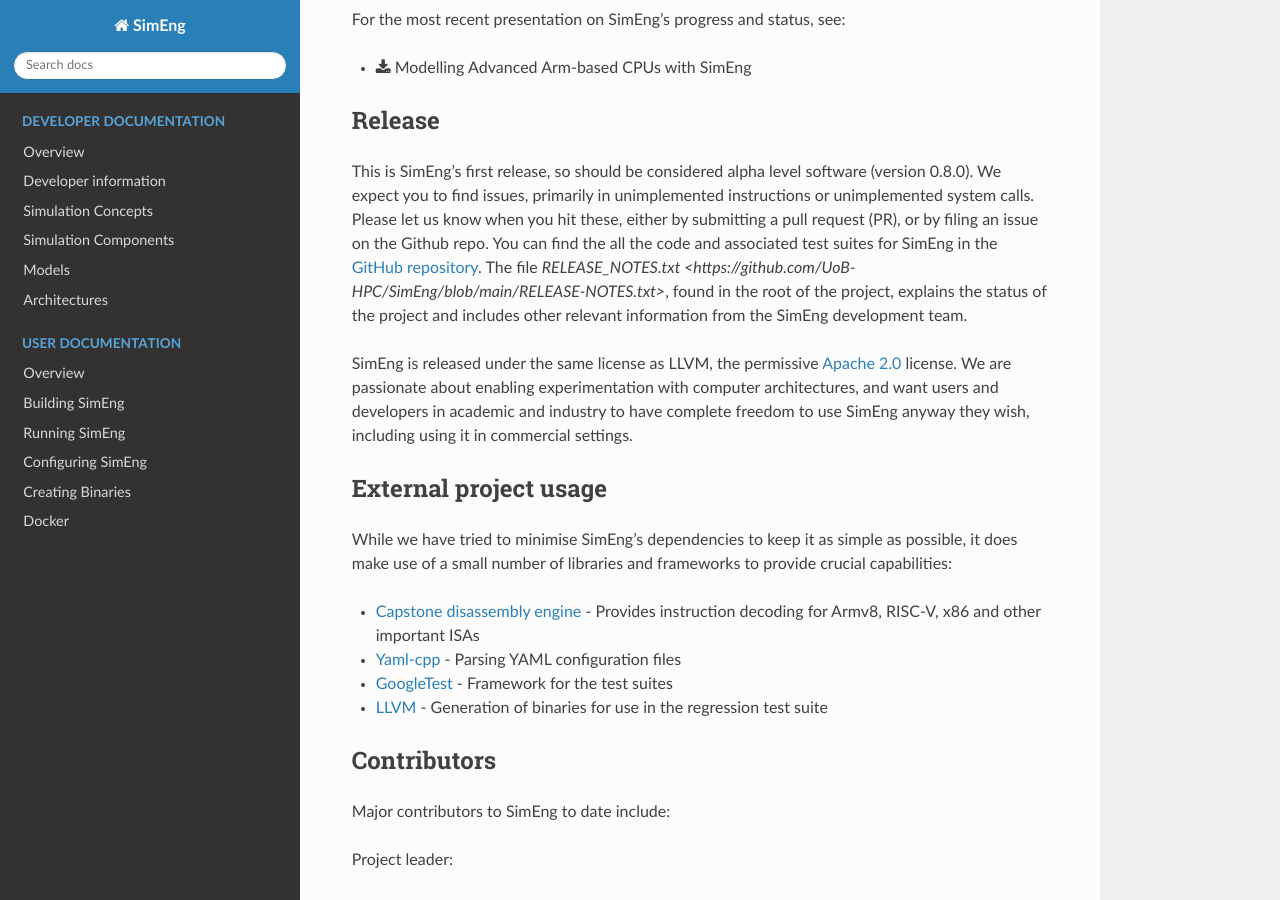
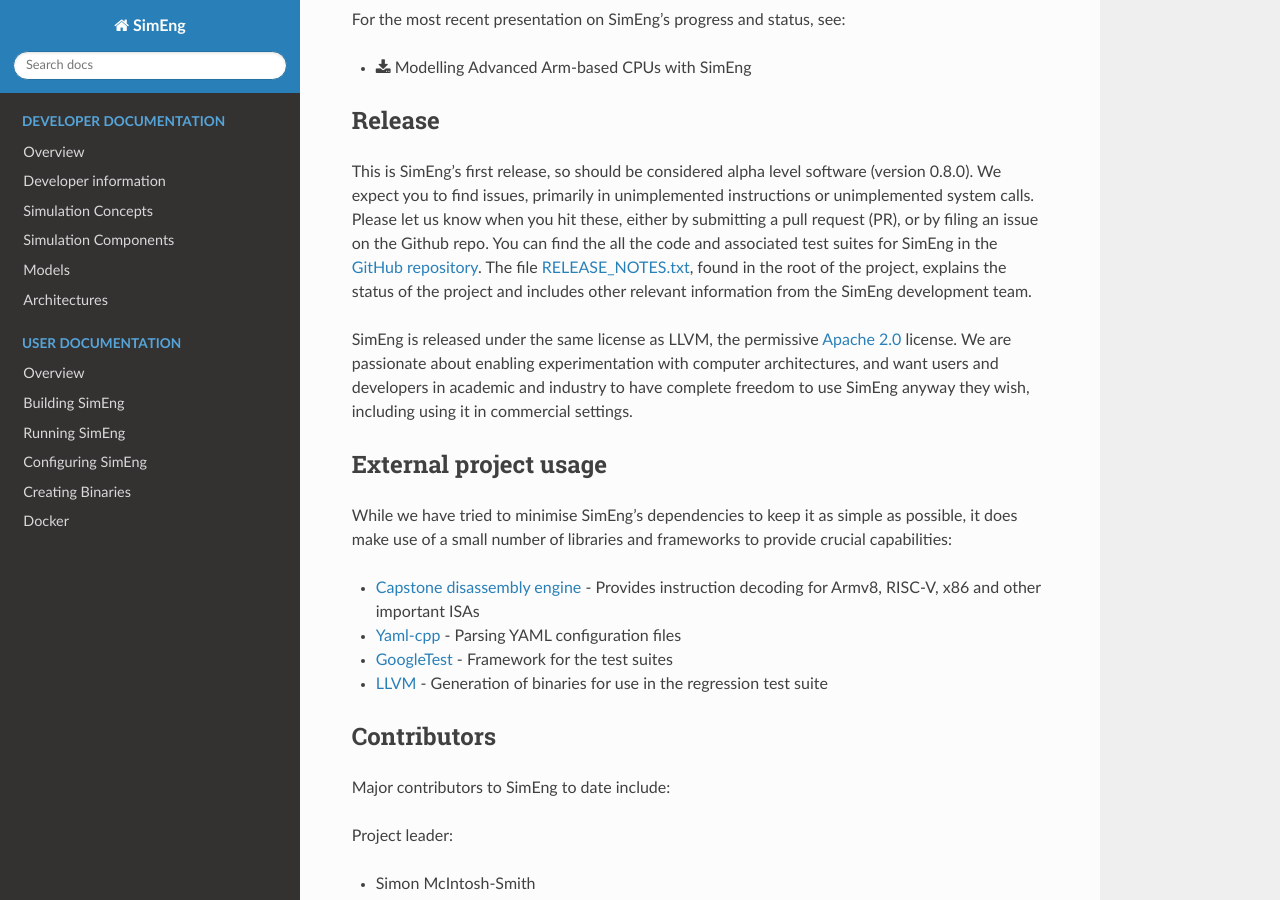
Before and after one commit to UoB-HPC/SimEng, a Sphinx documentation site: the page built from docs/sphinx/index.rst, in a window 1280 px wide and 900 px high, scrolled down 1716 px. Built offline with Sphinx 7.4.7 and the Read the Docs theme 2.0.0, drawn with Linux system fonts in a browser that asks for light colours; pages that are not in the unit, such as notebooks, are missing from menus.

Commit message:
Fix broken link markup
Not convinced this will do it, but giving it a try...

```diff
--- a/docs/sphinx/index.rst
+++ b/docs/sphinx/index.rst
@@ -67,7 +67,7 @@
 Release
 -------
 
-This is SimEng's first release, so should be considered alpha level software (version 0.8.0). We expect you to find issues, primarily in unimplemented instructions or unimplemented system calls. Please let us know when you hit these, either by submitting a pull request (PR), or by filing an issue on the Github repo. You can find the all the code and associated test suites for SimEng in the `GitHub repository <https://github.com/UoB-HPC/SimEng>`_. The file `RELEASE_NOTES.txt <https://github.com/UoB-HPC/SimEng/blob/main/RELEASE-NOTES.txt>`, found in the root of the project, explains the status of the project and includes other relevant information from the SimEng development team.
+This is SimEng's first release, so should be considered alpha level software (version 0.8.0). We expect you to find issues, primarily in unimplemented instructions or unimplemented system calls. Please let us know when you hit these, either by submitting a pull request (PR), or by filing an issue on the Github repo. You can find the all the code and associated test suites for SimEng in the `GitHub repository <https://github.com/UoB-HPC/SimEng>`_. The file `RELEASE_NOTES.txt <https://github.com/UoB-HPC/SimEng/blob/main/RELEASE-NOTES.txt>`_, found in the root of the project, explains the status of the project and includes other relevant information from the SimEng development team.
 
 SimEng is released under the same license as LLVM, the permissive `Apache 2.0 <https://www.apache.org/licenses/LICENSE-2.0>`_ license. We are passionate about enabling experimentation with computer architectures, and want users and developers in academic and industry to have complete freedom to use SimEng anyway they wish, including using it in commercial settings.
 
```
